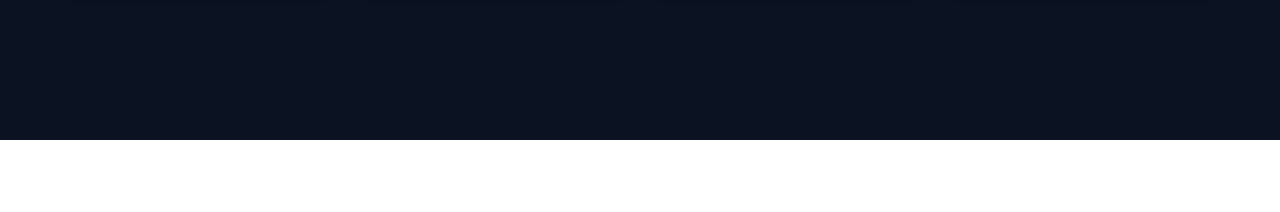
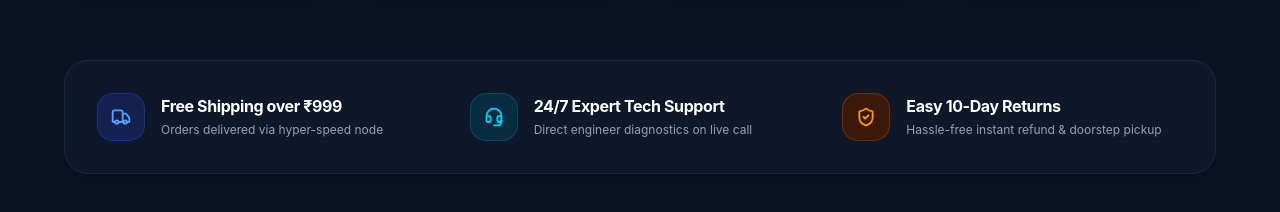
Before and after one commit to hrithik-nonia/voltmart_e_comm_frontend, a React (Vite) app: page / in a window 1280 px wide. Shown: the part 1640-1852 px from the top of the page. Before the commit the page ends 1780 px from the top, so only its background shows below. Built offline with nearby package versions, Linux system fonts and the light colour scheme.

Commit message:
Trust Perks Banner added

```diff
--- /dev/null
+++ b/src/components/landingPageComponents/TrustPerksBanner.jsx
@@ -0,0 +1,39 @@
+// component imports
+import { Perks } from "../../constants/constant";
+
+export default function TrustPerksBanner({ items = Perks }) {
+  return (
+    <section>
+      <div className="rounded-3xl border border-slate-800/90 bg-[#0F1829] p-6 sm:p-8 shadow-lg">
+        <div className="grid grid-cols-1 md:grid-cols-3 gap-6 lg:gap-8">
+          {items.map((perk, idx) => {
+            const Icon = perk.icon;
+            return (
+              <div
+                key={idx}
+                className="flex items-center gap-4 group cursor-pointer"
+              >
+                {/* Icon Badge */}
+                <div
+                  className={`flex h-12 w-12 items-center justify-center rounded-2xl border shrink-0 transition-transform group-hover:scale-105 ${perk.badgeStyle}`}
+                >
+                  <Icon className="h-5 w-5 stroke-[2.2]" />
+                </div>
+
+                {/* Text Content */}
+                <div>
+                  <h3 className="text-base font-bold text-white tracking-tight group-hover:text-cyan-400 transition-colors">
+                    {perk.title}
+                  </h3>
+                  <p className="text-xs text-slate-400 font-normal mt-0.5 leading-relaxed">
+                    {perk.description}
+                  </p>
+                </div>
+              </div>
+            );
+          })}
+        </div>
+      </div>
+    </section>
+  );
+}
--- a/src/constants/constant.jsx
+++ b/src/constants/constant.jsx
@@ -5,6 +5,9 @@
   Camera,
   Gamepad2,
   Keyboard,
+  Truck,
+  Headset,
+  ShieldCheck,
 } from "lucide-react";
 
 export const Categories = [
@@ -102,3 +105,24 @@
     originalPrice: "₹18,999",
   },
 ];
+
+export const Perks = [
+  {
+    title: "Free Shipping over ₹999",
+    description: "Orders delivered via hyper-speed node",
+    icon: Truck,
+    badgeStyle: "bg-blue-950/80 border-blue-800/60 text-blue-400",
+  },
+  {
+    title: "24/7 Expert Tech Support",
+    description: "Direct engineer diagnostics on live call",
+    icon: Headset,
+    badgeStyle: "bg-cyan-950/80 border-cyan-800/60 text-cyan-400",
+  },
+  {
+    title: "Easy 10-Day Returns",
+    description: "Hassle-free instant refund & doorstep pickup",
+    icon: ShieldCheck,
+    badgeStyle: "bg-amber-950/80 border-amber-800/60 text-amber-500",
+  },
+];
--- a/src/pages/LandingPage.jsx
+++ b/src/pages/LandingPage.jsx
@@ -4,6 +4,7 @@
 import VoltmartHeroSection from "../components/landingPageComponents/VoltmartHeroSection";
 import ShopByCategorySection from "../components/landingPageComponents/ShopByCategorySection";
 import FeaturedProductsSection from "../components/landingPageComponents/FeaturedProductsSection";
+import TrustPerksBanner from "../components/landingPageComponents/TrustPerksBanner";
 
 function LandingPage() {
   return (
@@ -23,7 +24,11 @@
         <section>
           <FeaturedProductsSection />
         </section>
-        <section></section>
+
+        {/* Trust Perks Banner */}
+        <section>
+          <TrustPerksBanner />
+        </section>
       </section>
     </>
   );
```
